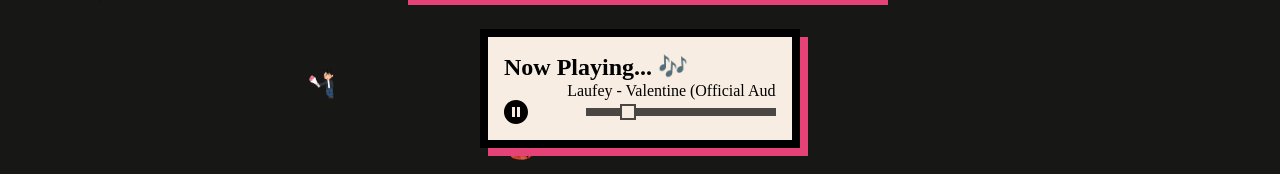
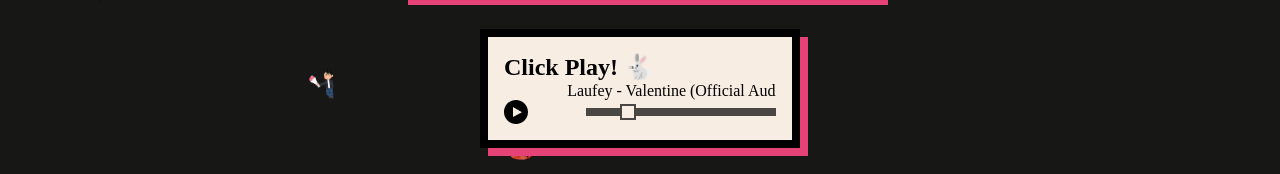
Before and after one commit to marcs12/date-gen, a React (Vite) app: page / in a window 1280 px wide. Shown: the part 434-608 px from the top of the page. Built offline with nearby package versions, Linux system fonts and the light colour scheme; a web font is replaced by a local one.

Commit message:
Fixing State of Player whenever page reloads

```diff
--- a/src/components/Player.jsx
+++ b/src/components/Player.jsx
@@ -7,10 +7,7 @@
 export default function MusicPlayer() {
   const audioRef = useRef(new Audio(musicFile));
 
-  const [isPlaying, setIsPlaying] = useState(() => {
-    const storedPlay = localStorage.getItem("isPlaying");
-    return storedPlay === null ? true : JSON.parse(storedPlay);
-  });
+  const [isPlaying, setIsPlaying] = useState(false);
 
   const [volume, setVolume] = useState(() => {
     const storedVolume = localStorage.getItem("volume");
@@ -23,19 +20,6 @@
     audio.loop = true;
     audio.currentTime = 0; // Start from beginning
     audio.muted = false; // Ensure unmuted
-
-    // Autoplay handling with a delay
-    const playAudio = async () => {
-      try {
-        await audio.play();
-      } catch (error) {
-        console.warn("Autoplay was blocked:", error);
-      }
-    };
-
-    if (isPlaying) {
-      setTimeout(playAudio, 300);
-    }
 
     return () => {
       audio.pause();
```
